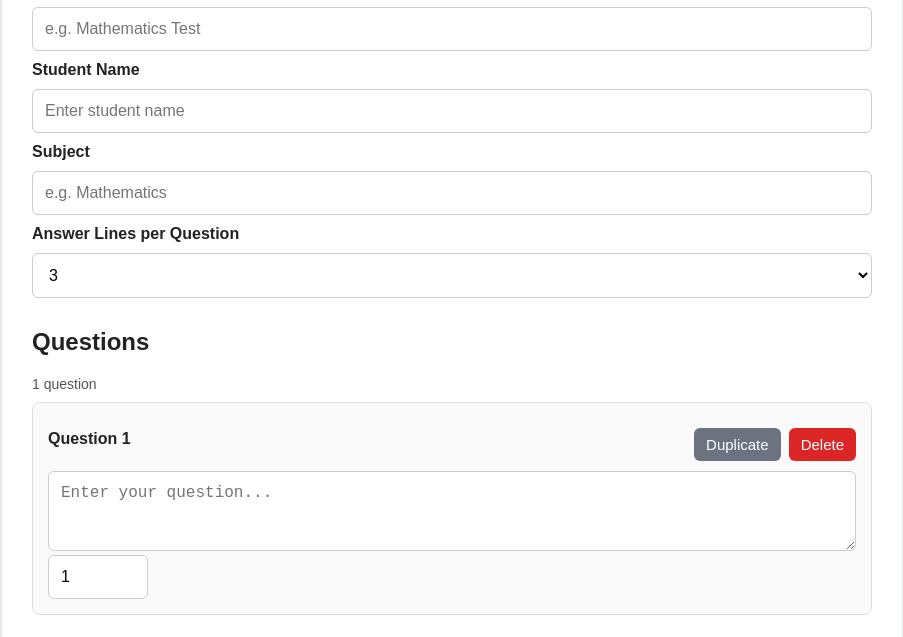
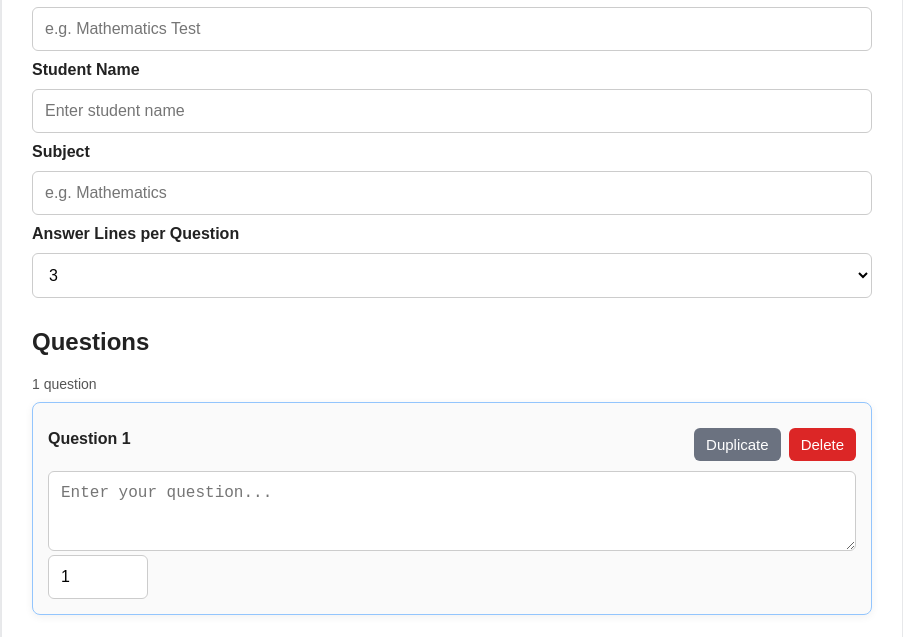
Before and after one commit to veereshr4446/TxtPDF, a website: page index.html in a window 1280 px wide. In both pictures the pointer is over the element 640 px from the left and 659 px from the top of the page. Shown: the part 151-788 px from the top of the page, without its empty margins (188-1091 px from the left). Drawn offline with Linux system fonts and the light colour scheme.

Commit message:
style: add hover feedback on question cards

```diff
--- a/style.css
+++ b/style.css
@@ -335,3 +335,13 @@ select {
         border-top-color: #ddd;
     }
 }
+
+/* Question card hover feedback */
+.question {
+    transition: box-shadow 0.15s ease, border-color 0.15s ease;
+}
+
+.question:hover {
+    border-color: #93c5fd;
+    box-shadow: 0 2px 8px rgba(0, 0, 0, 0.06);
+}
```
